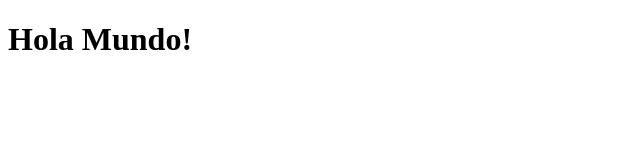
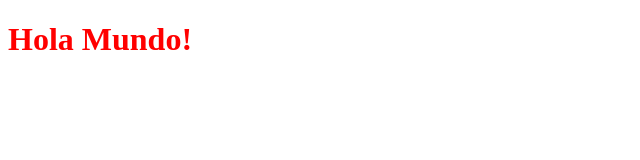
Before and after one commit to javiernfigueroa/repo-prueba-dos, a plain HTML site: page index.html in a window 1280 px wide. Shown: the whole page, without its empty margins (0-640 px from the left). Drawn offline with Linux system fonts and the light colour scheme.

Commit message:
Agregado de color h1

```diff
--- /dev/null
+++ b/assets/css/style.css
@@ -0,0 +1,3 @@
+h1 {
+  color: red;
+}
--- a/index.html
+++ b/index.html
@@ -3,6 +3,7 @@
   <head>
     <meta charset="UTF-8" />
     <meta name="viewport" content="width=device-width, initial-scale=1.0" />
+    <link rel="stylesheet" href="./assets/css/style.css" />
     <title>Document</title>
   </head>
   <body>
```
